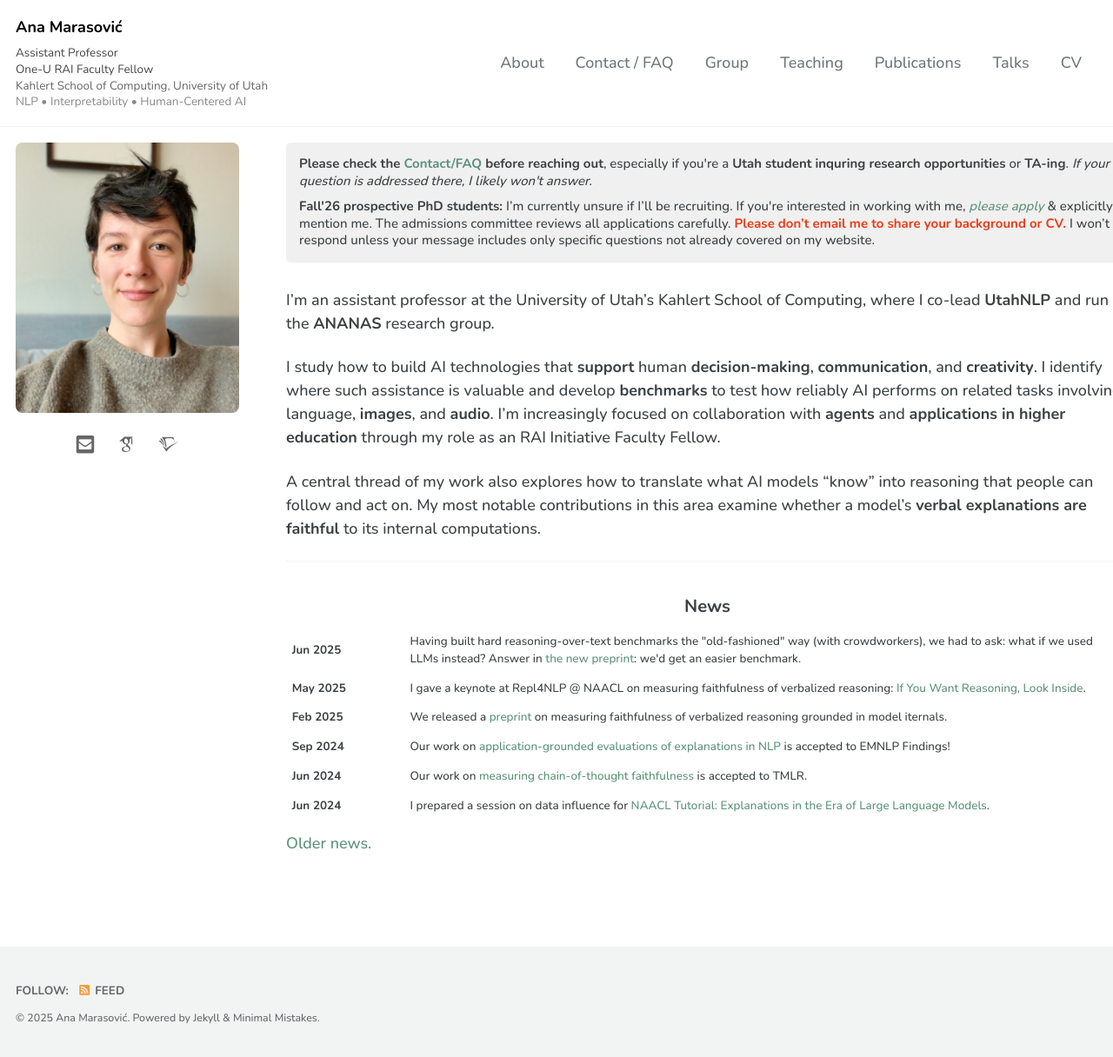
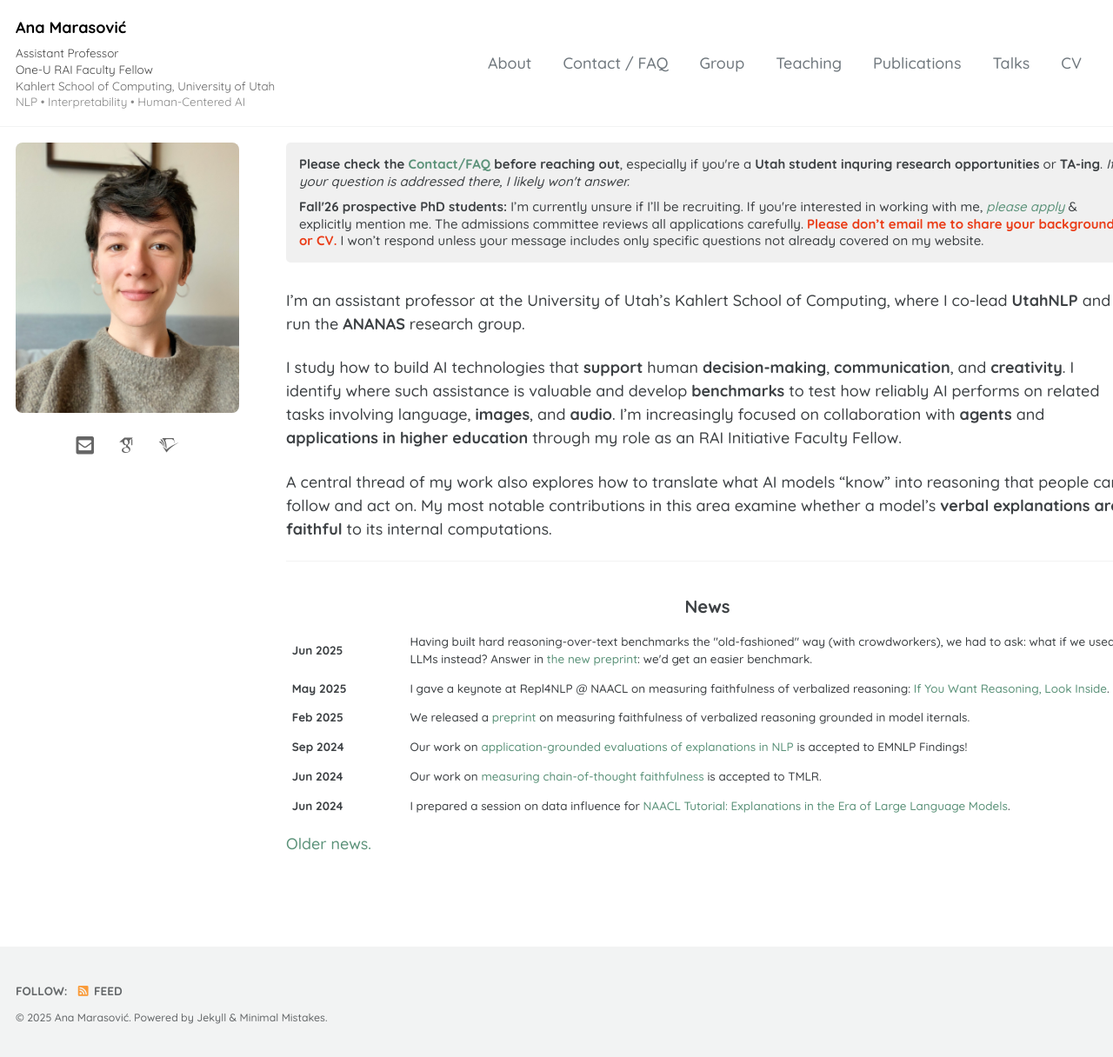
Before and after one commit to amarasovic/amarasovic.github.io, a Jekyll site: the page built from index.md, in a window 1280 px wide and 1216 px high. Shown: the whole window at 87% size. Built offline with Jekyll 4.4.1, drawn with Linux system fonts in a browser that asks for light colours; cached includes are drawn as plain includes; some web fonts are replaced; a script that is not in the unit is left out.

Commit message:
Revert "Change font from Quicksand to Nunito"
This reverts commit 88a4ab5e92814a474c9eceeb10d2858c44f596b1.

```diff
--- a/assets/css/main.scss
+++ b/assets/css/main.scss
@@ -4,13 +4,13 @@
 
 @charset "utf-8";
 
-@import url('https://fonts.googleapis.com/css2?family=Nunito:wght@300;400;500;700&display=swap');
+@import url('https://fonts.googleapis.com/css2?family=Quicksand:wght@300;400;500;700&display=swap');
 @import url('https://cdn.jsdelivr.net/gh/jpswalsh/academicons@1/css/academicons.min.css');
 
 $link-color: #5b9279;
 $text-decoration: none;
 
-$sans-serif: "Nunito", -apple-system, BlinkMacSystemFont, "Segoe UI", "Helvetica Neue", Arial, sans-serif;
+$sans-serif: "Quicksand", -apple-system, BlinkMacSystemFont, "Segoe UI", "Helvetica Neue", Arial, sans-serif;
 $global-font-family: $sans-serif;
 $header-font-family: $sans-serif;
 
```
